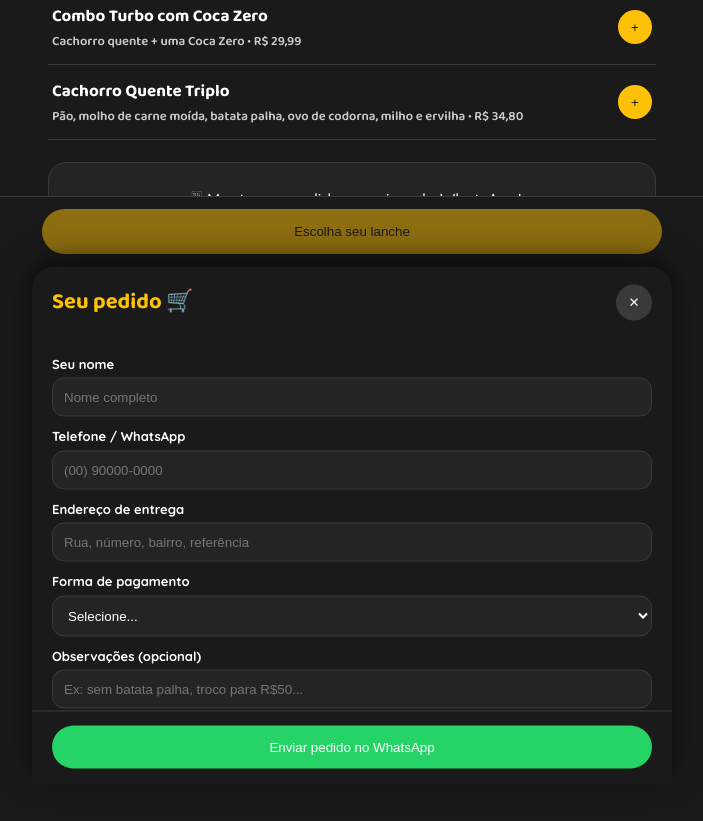
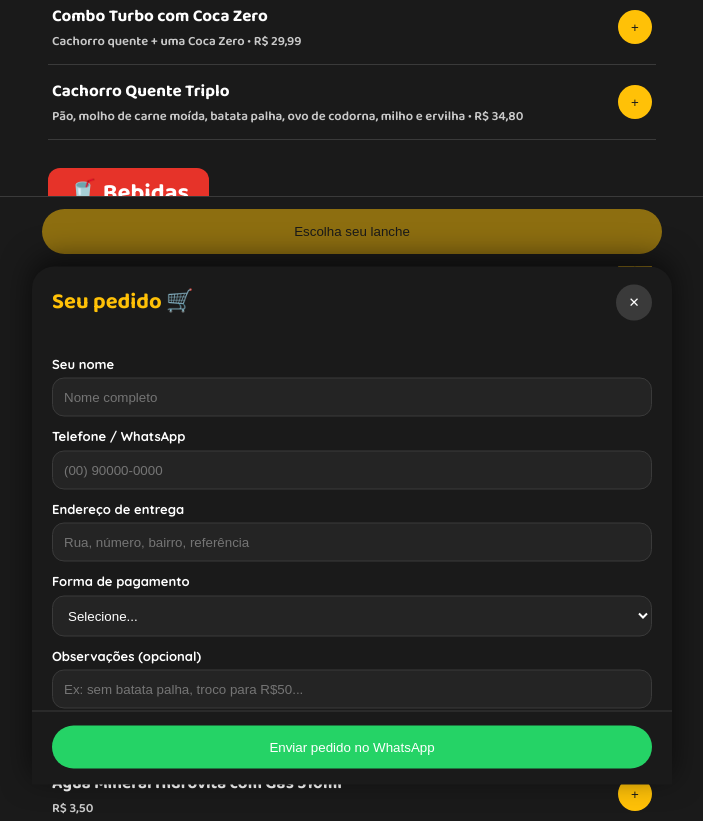
Before and after one commit to sitesprobr/pro-lanche, a plain HTML site: page index.html in a window 1280 px wide. Shown: the part 534-1355 px from the top of the page, without its empty margins (288-991 px from the left). Before the commit the page ends 866 px from the top, so only its background shows below. Drawn offline with Linux system fonts and the light colour scheme.

Commit message:
Exibe secao de bebidas no site

```diff
--- a/index.html
+++ b/index.html
@@ -104,6 +104,11 @@
       <ul id="hotdogs"></ul>
     </section>
 
+    <section>
+      <h2>🥤 Bebidas</h2>
+      <ul id="bebidas"></ul>
+    </section>
+
     <div class="info">
       <p>📲 Monte seu pedido e envie pelo WhatsApp!</p>
     </div>
@@ -167,6 +172,7 @@
       });
     }
     render("hotdogs", data.hotdogs);
+    render("bebidas", data.bebidas);
 
     function totalItens() { var t = 0; for (var k in qty) t += qty[k]; return t; }
 
```
